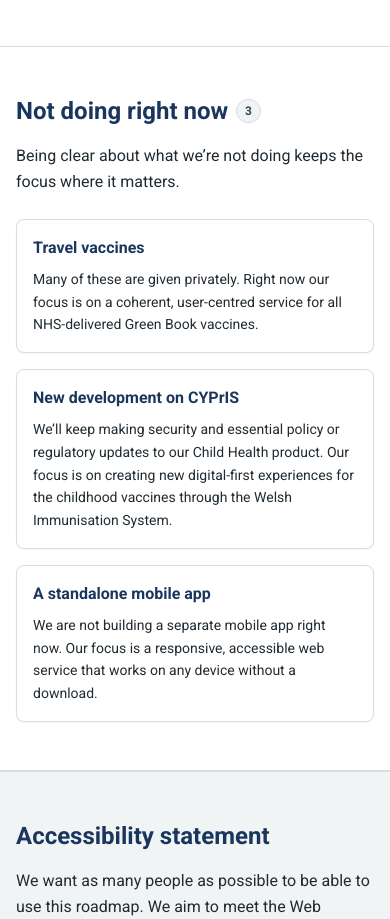
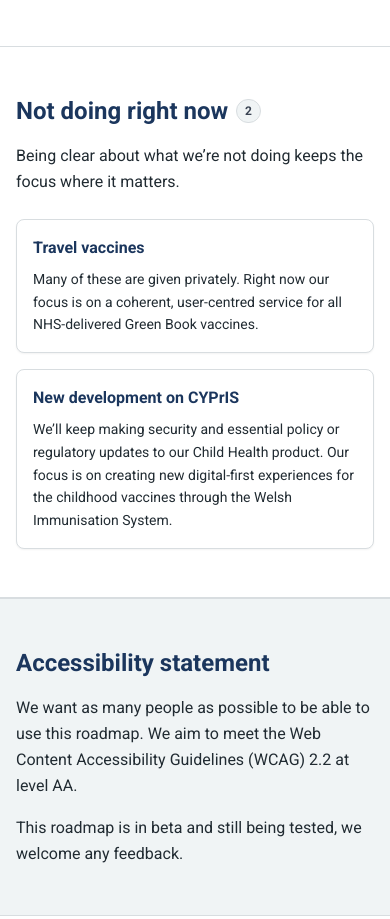
Before and after one commit to DHCW-Digital-Health-and-Care-Wales/dhcw-vaccine-roadmap, a React (Vite) app: page / in a window 390 px wide. Shown: the part 10489-11408 px from the top of the page. Built offline with nearby package versions, Linux system fonts and the light colour scheme.

Commit message:
Remove invented standalone mobile app item from Not doing right now
Co-authored-by: fireballxlV <95079606+fireballxlV@users.noreply.github.com>

```diff
--- a/src/data/roadmap.ts
+++ b/src/data/roadmap.ts
@@ -640,13 +640,6 @@ export const roadmap: Roadmap = {
           'We’ll keep making security and essential policy or regulatory updates to our Child Health product. Our focus is on creating new digital-first experiences for the childhood vaccines through the Welsh Immunisation System.',
         ),
       },
-      {
-        id: 'native-mobile-app',
-        title: localised('A standalone mobile app'),
-        summary: localised(
-          'We are not building a separate mobile app right now. Our focus is a responsive, accessible web service that works on any device without a download.',
-        ),
-      },
     ],
   },
 };
```
